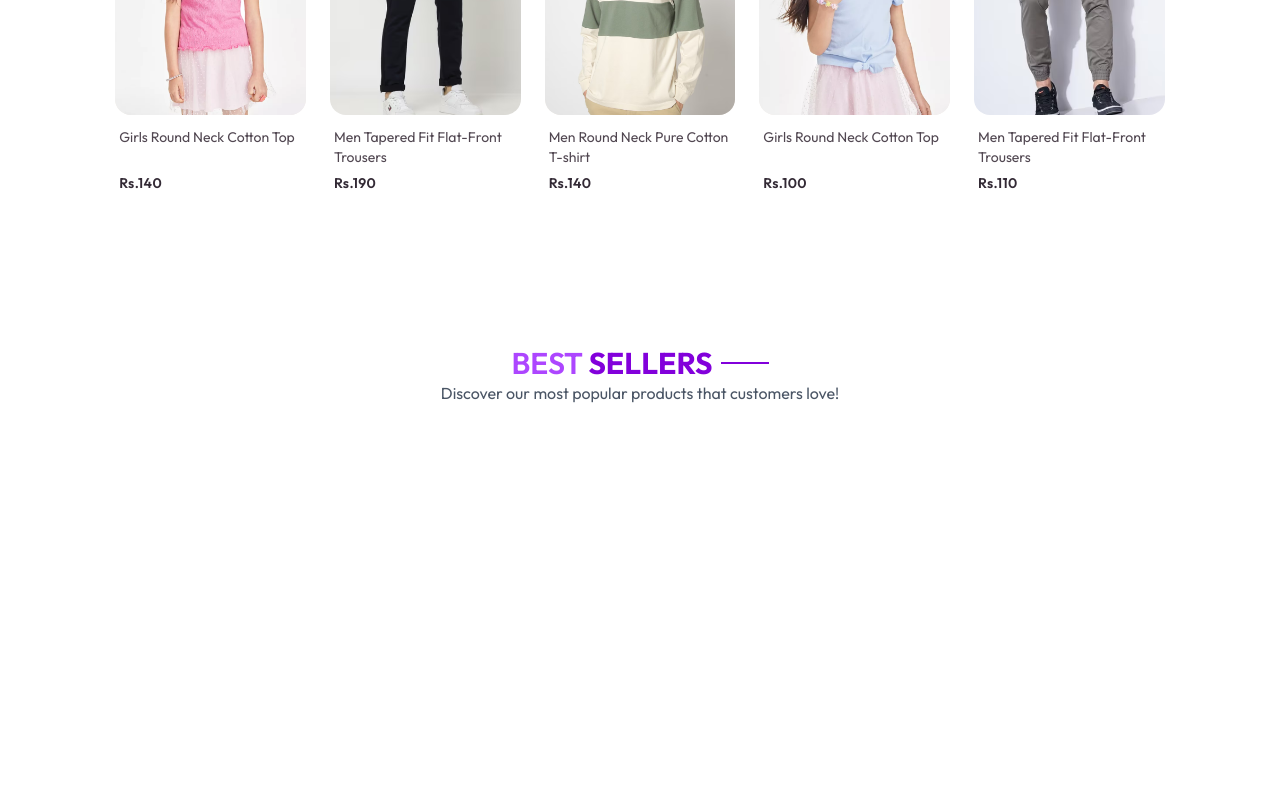
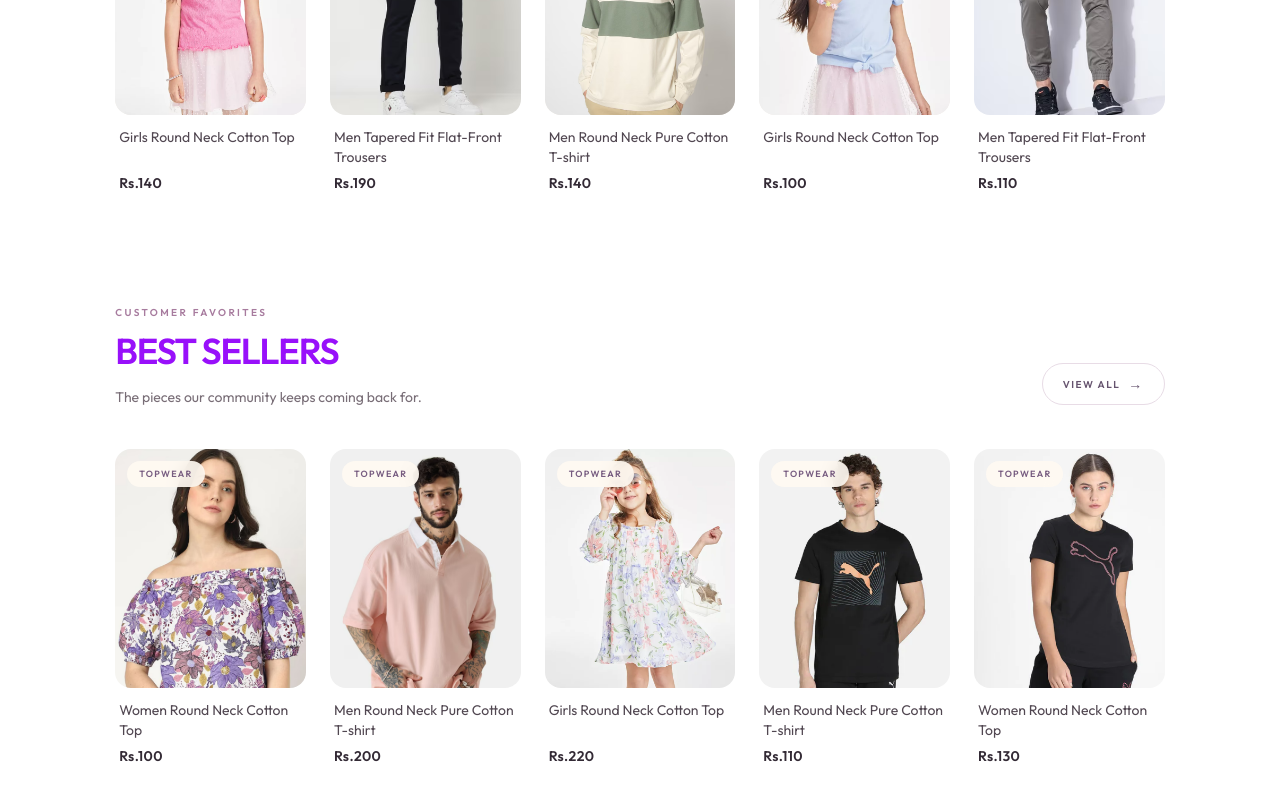
Before and after one commit to wasif-virtue/mermaidisland, a React (Vite) app in the folder frontend/: page / in a window 1280 px wide. Shown: the part 1297-2097 px from the top of the page. Before the commit the page ends 1774 px from the top, so only its background shows below. Built offline with nearby package versions, Linux system fonts and the light colour scheme.

Commit message:
Best Sellers Section Completed

```diff
--- a/frontend/src/components/BestSeller.jsx
+++ b/frontend/src/components/BestSeller.jsx
@@ -1,27 +1,43 @@
 import React from 'react'
+import { Link } from 'react-router-dom'
 import { ShopContext } from '../context/ShopContext'
 import Title from './Title'
+import ProductItem from './ProductItem'
 
 const BestSeller = () => {
-
-    const {products} = React.useContext(ShopContext);
-    const [bestSeller, setBestSeller] = React.useState([]);
-
-    React.useEffect(() => {
-      const bestProduct = products.filter((item)=>(item.bestSeller));
-      setBestSeller(bestProduct.slice(0, 5));
-    },[])
+  const { products } = React.useContext(ShopContext)
+  const bestSellers = products.filter((item) => item.bestseller).slice(0, 5)
 
   return (
-    <div className='my-10'>
-      <div className='text-3xl text-center py-8'>
-        <Title Text1={'BEST'} Text2={'SELLERS'}/>
-        <p className='w-3/4 m-auto text-xs sm:text-sm md:text-base text-gray-600'>
-          Discover our most popular products that customers love!
-        </p>
+    <section className="pb-16 pt-6 sm:pb-20 sm:pt-8">
+      <div className="mb-8 flex items-end justify-between gap-4 sm:mb-10">
+        <div>
+          <Title variant="editorial" Text1="Customer favorites" Text2="BEST SELLERS" />
+          <p className="mt-3 max-w-lg text-xs leading-5 text-[#786d76] sm:text-sm sm:leading-6">
+            The pieces our community keeps coming back for.
+          </p>
+        </div>
+        <Link
+          to="/collection"
+          className="mb-1 inline-flex shrink-0 items-center gap-2 rounded-full border border-[#e8dce6] px-4 py-2.5 text-[9px] font-semibold uppercase tracking-[0.15em] text-[#65536e] transition hover:border-[#9b79b9] hover:bg-[#fbf5fa] sm:px-5 sm:text-[10px]"
+        >
+          View all <span className="text-sm" aria-hidden="true">→</span>
+        </Link>
       </div>
 
-    </div>
+      <div className="grid grid-cols-2 gap-x-3 gap-y-7 sm:grid-cols-3 sm:gap-x-5 sm:gap-y-9 lg:grid-cols-4 xl:grid-cols-5 xl:gap-x-6">
+        {bestSellers.map((item) => (
+          <ProductItem
+            key={item._id}
+            id={item._id}
+            image={item.image}
+            name={item.name}
+            price={item.price}
+            category={item.subCategory}
+          />
+        ))}
+      </div>
+    </section>
   )
 }
 
```
